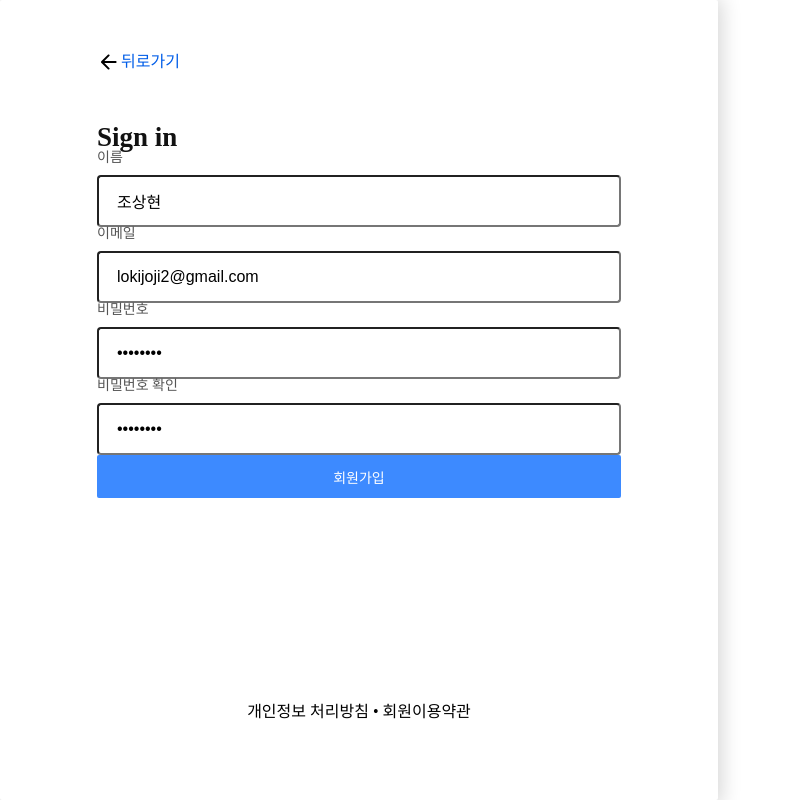
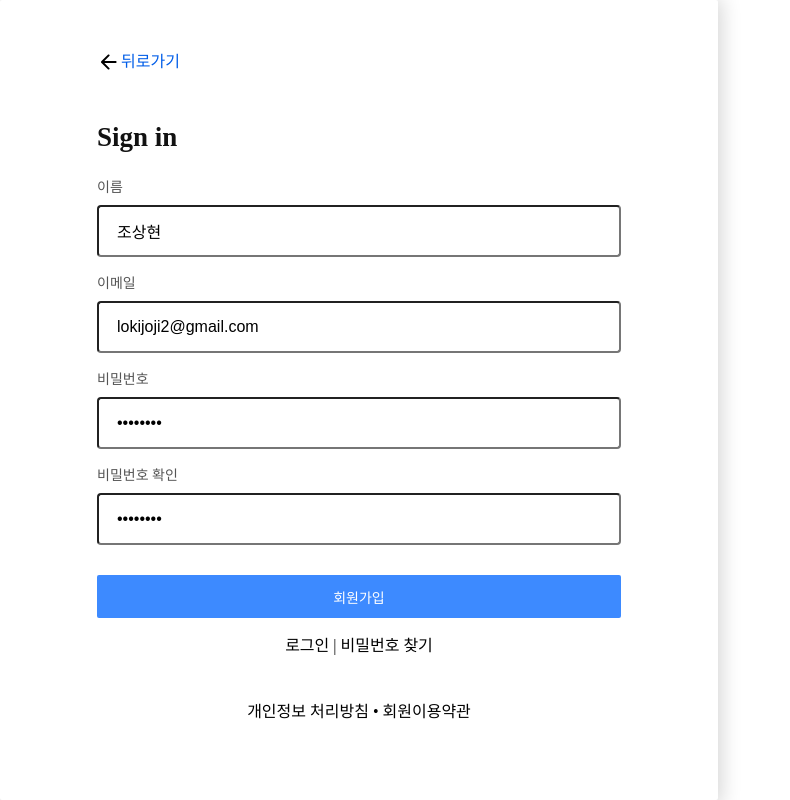
Before and after one commit to scouit/scouit-frontend, a React app: page /signup in a window 1280 px wide. Shown: the whole page, without its empty margins (0-790 px from the left). Built offline with nearby package versions, Linux system fonts and the light colour scheme; no server answers.

Commit message:
(#17) feat: Input 마진 추가, 로그인, 비밀번호 찾기 divider추가

```diff
--- a/src/pages/auth/SignUp.tsx
+++ b/src/pages/auth/SignUp.tsx
@@ -3,6 +3,8 @@ import { Input } from '@/components/common/input';
 import { AuthWrapper } from '@/layouts/Auth';
 import { useSignUp } from '@/hooks/useAuth';
 import { useForm } from '@/hooks/useForm';
+import { Text } from '@/components/common/text';
+import { Link } from 'react-router-dom';
 
 /** 프로필, 이메일 인증 추가 요망 */
 export const SignUpPage = () => {
@@ -19,18 +21,21 @@ export const SignUpPage = () => {
     <AuthWrapper onSubmit={() => signUpMutate.mutate()}>
       <Input
         value={text.name}
+        margin="30px 0 20px 0"
         name="name"
         label="이름"
         placeholder="이름을 입력해주세요."
       />
       <Input
         value={text.email}
+        margin="15px 0 20px 0"
         name="email"
         label="이메일"
         placeholder="이메일을 입력해주세요."
       />
       <Input
         value={text.password}
+        margin="15px 0 20px 0"
         name="password"
         type="password"
         label="비밀번호"
@@ -38,12 +43,17 @@ export const SignUpPage = () => {
       />
       <Input
         value={text.passwordCheck}
+        margin="15px 0 30px 0"
         name="passwordCheck"
         type="password"
         label="비밀번호 확인"
         placeholder="비밀번호를 한 번 더 입력해주세요."
       />
       <Button>회원가입</Button>
+      <Text margin="20px 0 0 0" align="center" size="body1">
+        <Link to="/signin">로그인</Link> |
+        <Link to="/reset-password"> 비밀번호 찾기</Link>
+      </Text>
     </AuthWrapper>
   );
 };
```
